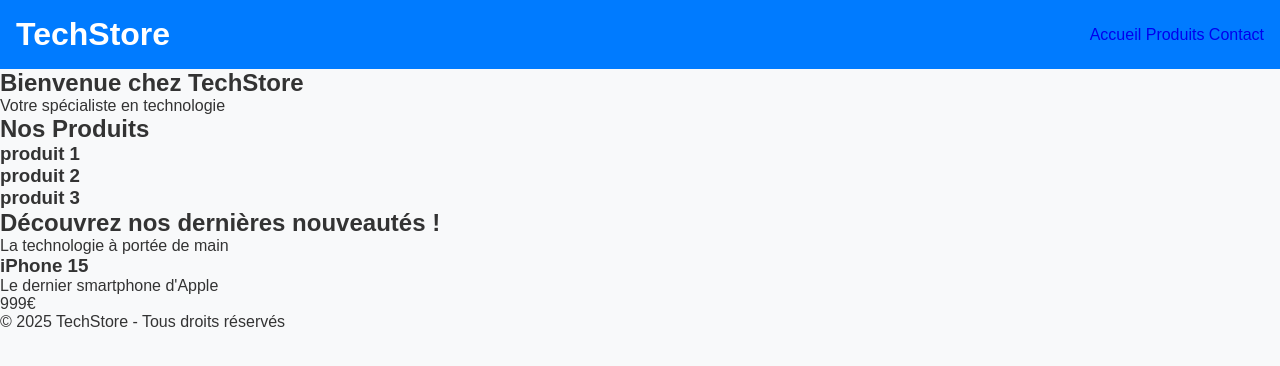
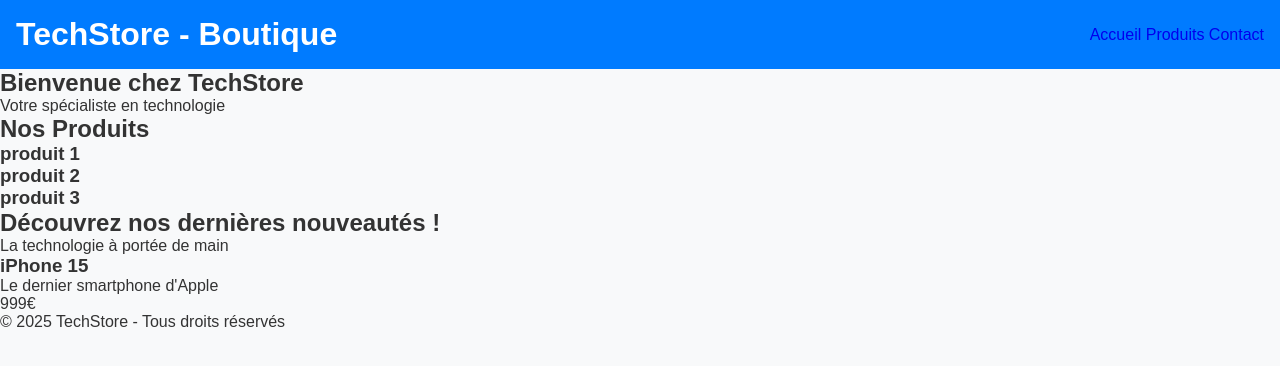
Before and after one commit to victorcb2003/TechStore, a plain HTML site: page index.html in a window 1280 px wide. Drawn offline with Linux system fonts and the light colour scheme.

Commit message:
h1 boutique

```diff
--- a/index.html
+++ b/index.html
@@ -8,7 +8,7 @@
 </head>
 <body>
     <header>
-        <h1>TechStore</h1>
+        <h1>TechStore - Boutique</h1>
         <nav>
             <a href="#accueil">Accueil</a>
             <a href="#produits">Produits</a>
```
